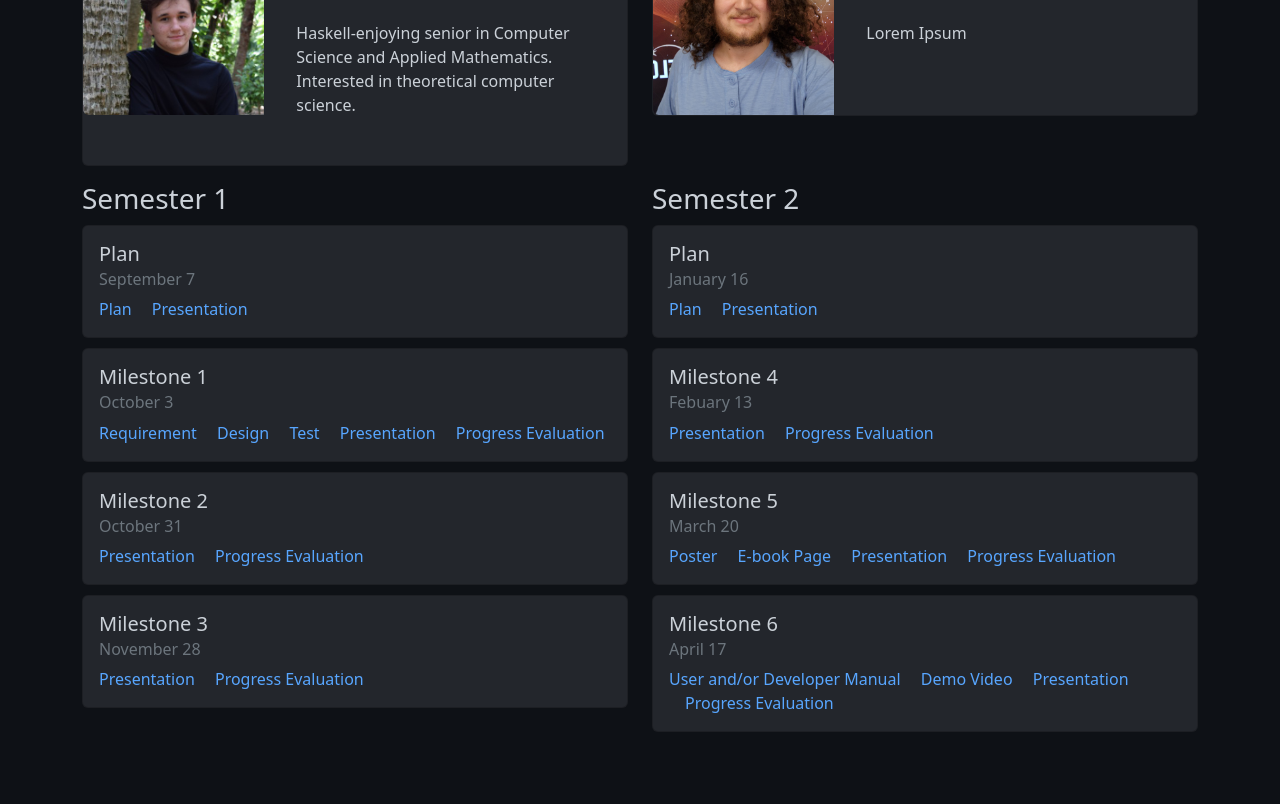
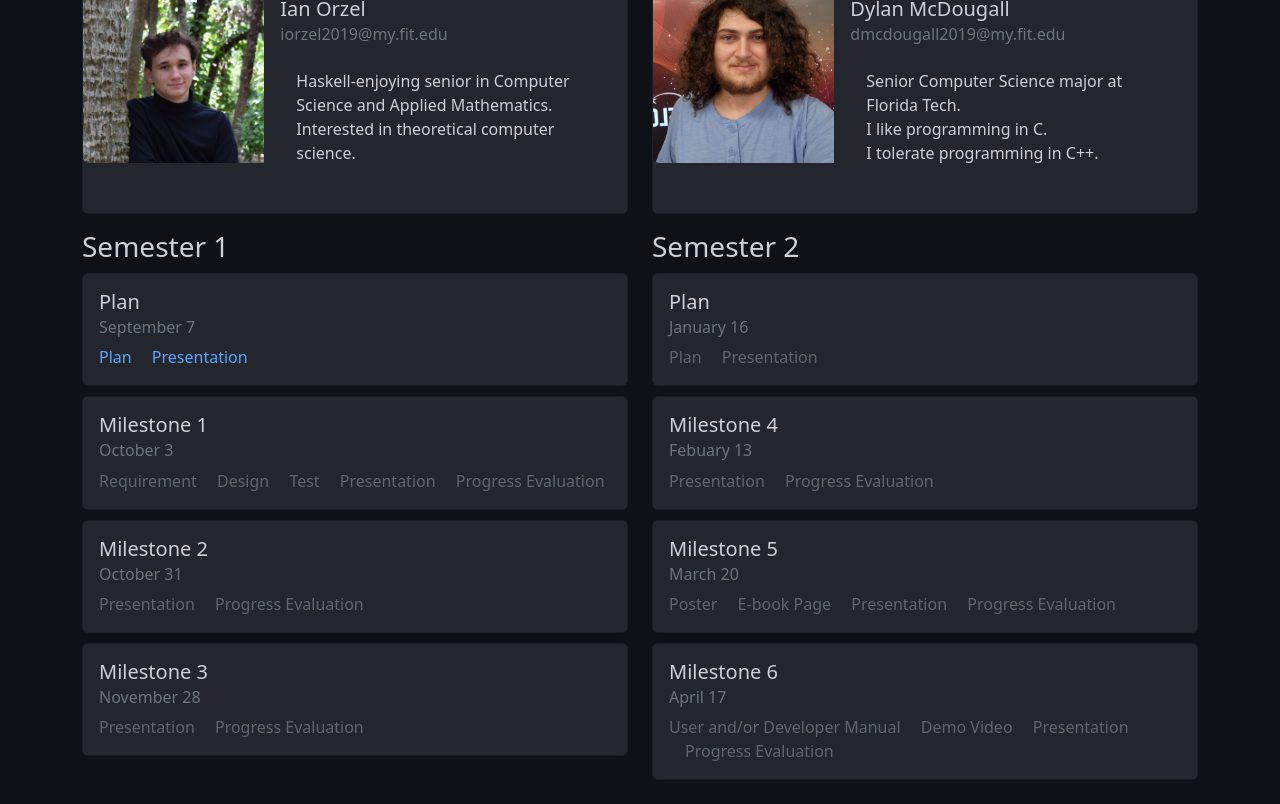
Before and after one commit to Kippiii/jaberwockey-class-site, a plain HTML site: page index.html in a window 1280 px wide. Shown: the part 220-1024 px from the top of the page. Before the commit the page ends 952 px from the top, so only its background shows below. Drawn offline with Linux system fonts and the light colour scheme.

Commit message:
Add Dylan bio, change title, minor css tweaks

```diff
--- a/darkmode.css
+++ /dev/null
@@ -1,20 +0,0 @@
-.background {
-  background-color: #0E1116;
-  color: #CBD1D8;
-}
-
-.card {
-  background-color: #23262C;
-  margin-top: 10px;
-}
-
-a {
-  color: #58A6FF;
-  text-decoration: none;
-}
-
-a:hover {
-  color: #58A6FF;
-  text-decoration: underline;
-  cursor: pointer;
-}
--- /dev/null
+++ b/index.css
@@ -0,0 +1,34 @@
+.background {
+  background-color: #0E1116;
+  color: #CBD1D8;
+}
+
+.card {
+  background-color: #23262C;
+  margin-top: 10px;
+}
+
+a {
+  color: #58A6FF;
+  text-decoration: none;
+}
+
+a:hover {
+  color: #58A6FF;
+  text-decoration: underline !important;
+  cursor: pointer;
+}
+
+.muted-link {
+  color: #6c757d !important;
+  text-decoration: none !important;
+}
+
+.broken-link {
+  color: #5F676E !important;
+  text-decoration: none !important;
+}
+
+.broken-link:hover {
+  cursor: not-allowed !important;
+}
--- a/index.html
+++ b/index.html
@@ -4,17 +4,19 @@
 <head>
   <meta charset="utf-8">
   <meta name="viewport" content="width=device-width, initial-scale=1">
-  <title>Jabberwockey Class Site</title>
+  <title>Virtual Development Environment in a Box</title>
   <link rel="stylesheet" href="index.css">
   <link href="static/bootstrap/css/bootstrap.min.css" rel="stylesheet">
-  <link rel="stylesheet" href="darkmode.css">
+  <link rel="stylesheet" href="index.css">
 </head>
 
 <body class="background">
   <div class="container">
     <div>
-      <h1>Jabberwockey</h1>
-      <p>Faculty Advisor: Ryan Stansifer</p>
+      <br />
+      <h1>Virtual Development Environment in a Box</h1>
+      <p>Faculty Advisor: <a href="https://cs.fit.edu/~ryan/">Dr. Ryan Stansifer</a></p>
+      <br />
     </div>
     <h2>The Developers</h2>
     <div class="row">
@@ -27,8 +29,12 @@
             <div class="col-md-8">
               <div class="card-body">
                 <h5 class="card-title">Ian Orzel</h5>
-                <h6 class="card-subtitle mb-2 text-muted">iorzel2019@my.fit.edu</h6>
-                <p class="card-body">Haskell-enjoying senior in Computer Science and Applied Mathematics. Interested in theoretical computer science.</p>
+                <h6 class="card-subtitle mb-2 text-muted">
+                  <a href="mailto:iorzel2019@my.fit.edu" class="muted-link">iorzel2019@my.fit.edu</a>
+                </h6>
+                <p class="card-body">Haskell-enjoying senior in Computer Science and Applied Mathematics. Interested in
+                  theoretical computer science.
+                </p>
               </div>
             </div>
           </div>
@@ -43,8 +49,11 @@
             <div class="col-md-8">
               <div class="card-body">
                 <h5 class="card-title">Dylan McDougall</h5>
-                <h6 class="card-subtitle mb-2 text-muted">dmcdougall2019@my.fit.edu</h6>
-                <p class="card-body">Lorem Ipsum</p>
+                <h6 class="card-subtitle mb-2 text-muted">
+                  <a href="mailto:dmcdougall2019@my.fit.edu" class="muted-link">dmcdougall2019@my.fit.edu</a>
+                </h6>
+                <p class="card-body">Senior Computer Science major at Florida Tech.<br />I like programming in C.<br />I
+                  tolerate programming in C++.<br /><a href="mailto:dmcdougall2019@my.fit.edu"></a></p>
               </div>
             </div>
           </div>
@@ -66,27 +75,27 @@
           <div class="card-body">
             <h5 class="card-title">Milestone 1</h5>
             <h6 class="card-subtitle mb-2 text-muted">October 3</h6>
-            <a class="card-link">Requirement</a>
-            <a class="card-link">Design</a>
-            <a class="card-link">Test</a>
-            <a class="card-link">Presentation</a>
-            <a class="card-link">Progress Evaluation</a>
+            <a class="card-link broken-link">Requirement</a>
+            <a class="card-link broken-link">Design</a>
+            <a class="card-link broken-link">Test</a>
+            <a class="card-link broken-link">Presentation</a>
+            <a class="card-link broken-link">Progress Evaluation</a>
           </div>
         </div>
         <div class="card">
           <div class="card-body">
             <h5 class="card-title">Milestone 2</h5>
             <h6 class="card-subtitle mb-2 text-muted">October 31</h6>
-            <a class="card-link">Presentation</a>
-            <a class="card-link">Progress Evaluation</a>
+            <a class="card-link broken-link">Presentation</a>
+            <a class="card-link broken-link">Progress Evaluation</a>
           </div>
         </div>
         <div class="card">
           <div class="card-body">
             <h5 class="card-title">Milestone 3</h5>
             <h6 class="card-subtitle mb-2 text-muted">November 28</h6>
-            <a class="card-link">Presentation</a>
-            <a class="card-link">Progress Evaluation</a>
+            <a class="card-link broken-link">Presentation</a>
+            <a class="card-link broken-link">Progress Evaluation</a>
           </div>
         </div>
       </div>
@@ -96,41 +105,42 @@
           <div class="card-body">
             <h5 class="card-title">Plan</h5>
             <h6 class="card-subtitle mb-2 text-muted">January 16</h6>
-            <a class="card-link">Plan</a>
-            <a class="card-link">Presentation</a>
+            <a class="card-link broken-link">Plan</a>
+            <a class="card-link broken-link">Presentation</a>
           </div>
         </div>
         <div class="card">
           <div class="card-body">
             <h5 class="card-title">Milestone 4</h5>
             <h6 class="card-subtitle mb-2 text-muted">Febuary 13</h6>
-            <a class="card-link">Presentation</a>
-            <a class="card-link">Progress Evaluation</a>
+            <a class="card-link broken-link">Presentation</a>
+            <a class="card-link broken-link">Progress Evaluation</a>
           </div>
         </div>
         <div class="card">
           <div class="card-body">
             <h5 class="card-title">Milestone 5</h5>
             <h6 class="card-subtitle mb-2 text-muted">March 20</h6>
-            <a class="card-link">Poster</a>
-            <a class="card-link">E-book Page</a>
-            <a class="card-link">Presentation</a>
-            <a class="card-link">Progress Evaluation</a>
+            <a class="card-link broken-link">Poster</a>
+            <a class="card-link broken-link">E-book Page</a>
+            <a class="card-link broken-link">Presentation</a>
+            <a class="card-link broken-link">Progress Evaluation</a>
           </div>
         </div>
         <div class="card">
           <div class="card-body">
             <h5 class="card-title">Milestone 6</h5>
             <h6 class="card-subtitle mb-2 text-muted">April 17</h6>
-            <a class="card-link">User and/or Developer Manual</a>
-            <a class="card-link">Demo Video</a>
-            <a class="card-link">Presentation</a>
-            <a class="card-link">Progress Evaluation</a>
+            <a class="card-link broken-link">User and/or Developer Manual</a>
+            <a class="card-link broken-link">Demo Video</a>
+            <a class="card-link broken-link">Presentation</a>
+            <a class="card-link broken-link">Progress Evaluation</a>
           </div>
         </div>
       </div>
     </div>
   </div>
+  <br />
 
   <script>
     img_hack();
```
